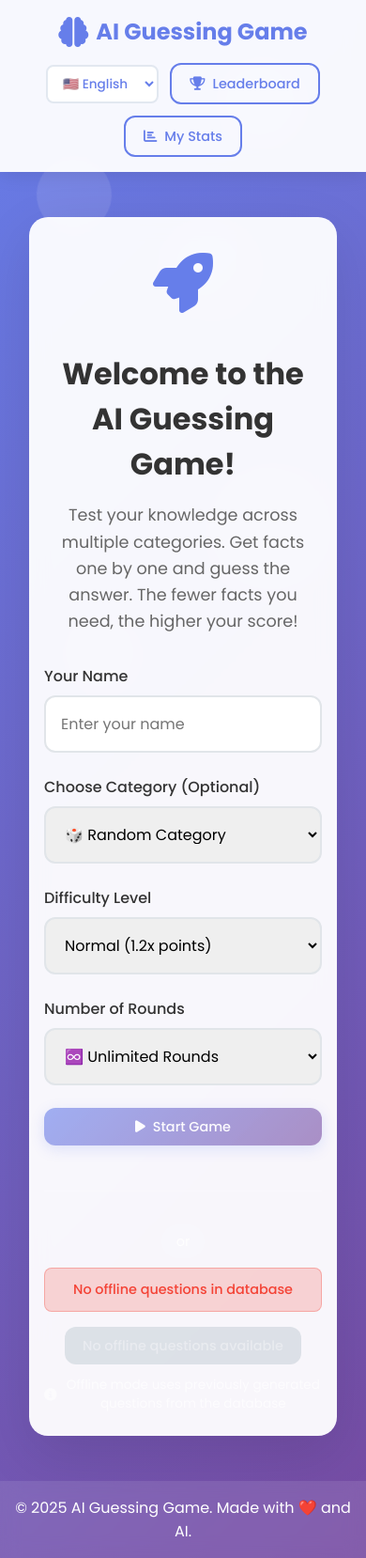
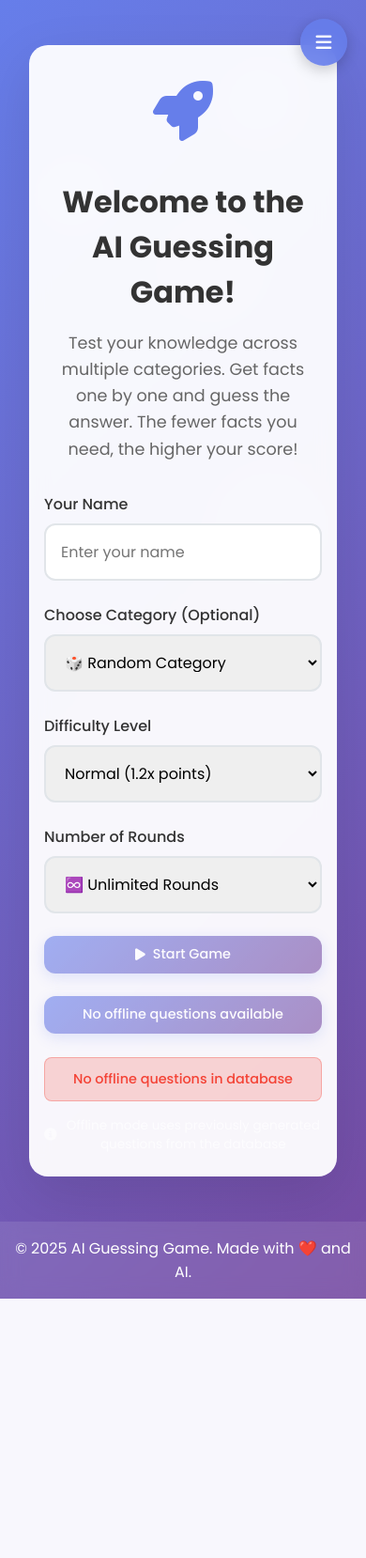
Before and after one commit to adambar-EY/AIGuessGame, a Flask app: page / in a window 390 px wide. Shown: the whole page at 94% size. After the commit the page ends 1382 px from the top, so only its background shows below. Run offline with Flask 3, Linux system fonts and the light colour scheme; some libraries are stand-ins or nearby versions.

Commit message:
Add give up feature and hamburger menu for mobile navigation

```diff
--- a/app.py
+++ b/app.py
@@ -1356,6 +1356,37 @@ def handle_get_hint():
         logger.error(f"Error getting hint: {e}")
         return jsonify({'error': 'Failed to get hint'}), 500
 
+@app.route('/api/give_up', methods=['POST'])
+def handle_give_up():
+    """Give up the current round and reveal the answer"""
+    try:
+        data = request.get_json()
+        session_id = data.get('session_id') or session.get('game_session_id')
+        if not session_id or session_id not in active_sessions:
+            return jsonify({'error': NO_ACTIVE_SESSION_ERROR}), 400
+
+        game_session = active_sessions[session_id]
+        if not game_session.current_item:
+            return jsonify({'error': 'No active round to give up'}), 400
+
+        # End the round as incorrect (give up)
+        result = game_session._end_round(
+            correct=False,
+            similarity=0.0,
+            match_type="gave_up",
+            auto_revealed=True
+        )
+
+        # Add a custom message for giving up
+        result['gave_up'] = True
+        result['message'] = 'You gave up this round'
+
+        return jsonify(result)
+
+    except Exception as e:
+        logger.error(f"Error giving up: {e}")
+        return jsonify({'error': 'Failed to give up'}), 500
+
 @app.route('/api/new_round', methods=['POST'])
 def handle_new_round():
     """Start a new round"""
--- a/static/css/style.css
+++ b/static/css/style.css
@@ -101,6 +101,11 @@ body {
     position: sticky;
     top: 0;
     z-index: 100;
+}
+
+/* Hamburger menu - hidden by default on desktop */
+.hamburger-menu {
+    display: none;
 }
 
 .header .container {
@@ -806,24 +840,7 @@ body {
 
 /* Offline Mode Styles */
 .offline-mode-section {
-    margin-top: 1.5rem;
-    padding-top: 1.5rem;
     border-top: 1px solid rgba(255, 255, 255, 0.2);
-}
-
-.mode-separator {
-    text-align: center;
-    margin: 1rem 0;
-    position: relative;
-}
-
-.mode-separator span {
-    background: rgba(255, 255, 255, 0.1);
-    padding: 0.5rem 1rem;
-    border-radius: 20px;
-    font-size: 0.9rem;
-    color: rgba(255, 255, 255, 0.8);
-    backdrop-filter: blur(10px);
 }
 
 .offline-status {
@@ -945,6 +962,53 @@ body {
         padding: 0 15px;
     }
 
+    /* Hide header on mobile by default */
+    .header {
+        display: none;
+    }
+
+    /* Show header when hamburger menu is toggled */
+    .show-header .header {
+        display: block;
+    }
+
+    /* Hide header when game is active on mobile */
+    .game-active .header {
+        display: none;
+    }
+
+    /* Show header when hamburger menu is toggled during game */
+    .game-active.show-header .header {
+        display: block;
+    }
+
+    /* Hamburger menu button - show on mobile for both main screen and game */
+    .hamburger-menu {
+        display: flex;
+        align-items: center;
+        justify-content: center;
+        position: fixed;
+        top: 20px;
+        right: 20px;
+        z-index: 1001;
+        background: rgba(102, 126, 234, 0.9);
+        border: none;
+        border-radius: 50%;
+        width: 50px;
+        height: 50px;
+        color: white;
+        font-size: 1.2rem;
+        cursor: pointer;
+        box-shadow: 0 4px 15px rgba(0, 0, 0, 0.2);
+        transition: all 0.3s ease;
+        backdrop-filter: blur(10px);
+    }
+
+    .hamburger-menu:hover {
+        background: rgba(102, 126, 234, 1);
+        transform: scale(1.1);
+    }
+
     .header .container {
         flex-direction: column;
         gap: 1rem;
--- a/static/js/app.js
+++ b/static/js/app.js
@@ -99,6 +99,7 @@ const translations = {
         failed_submit_guess: "Failed to submit guess. Please try again.",
         failed_start_new_round: "Failed to start new round. Please try again.",
         failed_start_new_game: "Failed to start new game. Please try again.",
+        failed_give_up: "Failed to give up. Please try again.",
 
         // Additional messages
         failed_load_categories: "Failed to load categories",
@@ -152,7 +153,11 @@ const translations = {
 
         // Confirm dialogs
         confirm_give_up: "Are you sure you want to give up this round?",
-        confirm_exit: "Are you sure you want to exit the current game?"
+        confirm_exit: "Are you sure you want to exit the current game?",
+
+        // Give up messages
+        gave_up_title: "You Gave Up",
+        gave_up_message: "The correct answer was:"
     },
     pl: {
         // Header and navigation
@@ -254,6 +259,7 @@ const translations = {
         failed_submit_guess: "Nie udało się wysłać odpowiedzi. Spróbuj ponownie.",
         failed_start_new_round: "Nie udało się rozpocząć nowej rundy. Spróbuj ponownie.",
         failed_start_new_game: "Nie udało się rozpocząć nowej gry. Spróbuj ponownie.",
+        failed_give_up: "Nie udało się poddać. Spróbuj ponownie.",
 
         // Additional messages
         failed_load_categories: "Nie udało się załadować kategorii",
@@ -307,7 +313,11 @@ const translations = {
 
         // Confirm dialogs
         confirm_give_up: "Czy na pewno chcesz się poddać w tej rundzie?",
-        confirm_exit: "Czy na pewno chcesz wyjść z obecnej gry?"
+        confirm_exit: "Czy na pewno chcesz wyjść z obecnej gry?",
+
+        // Give up messages
+        gave_up_title: "Poddałeś się",
+        gave_up_message: "Poprawna odpowiedź to:"
     }
 };
 
@@ -657,6 +667,7 @@ class GameApp {
         // Header buttons
         const leaderboardBtn = document.getElementById('leaderboardBtn');
         const statsBtn = document.getElementById('statsBtn');
+        const hamburgerMenu = document.getElementById('hamburgerMenu');
 
         leaderboardBtn.addEventListener('click', () => {
             this.showLeaderboard();
@@ -664,6 +675,10 @@ class GameApp {
 
         statsBtn.addEventListener('click', () => {
             this.showStats();
+        });
+
+        hamburgerMenu.addEventListener('click', () => {
+            this.toggleHeader();
         });
 
         // Modal buttons
@@ -928,6 +943,11 @@ class GameApp {
         // Switch to game screen
         this.showScreen('gameScreen');
 
+        // Automatically request the first fact
+        setTimeout(() => {
+            this.requestFact();
+        }, 500); // Small delay to ensure UI is ready
+
         // Removed "game started" toast
     }
 
@@ -946,8 +966,8 @@ class GameApp {
     resetGameState() {
         document.getElementById('factsList').innerHTML = `
             <div class="no-facts">
-                <i class="fas fa-question-circle"></i>
-                <p>${this.t('click_get_hint')}</p>
+                <i class="fas fa-spinner fa-spin"></i>
+                <p>${this.t('getting_hint')}</p>
             </div>
         `;
         document.getElementById('guessHistory').innerHTML = '';
@@ -1287,12 +1307,20 @@ class GameApp {
         const title = document.getElementById('resultTitle');
         const message = document.getElementById('resultMessage');
 
-        // Update content
+        // Check if user gave up
+        const gaveUp = data.gave_up || false;
+
+        // Update content based on success or give up
         if (success) {
             icon.className = 'result-icon success';
             icon.innerHTML = '<i class="fas fa-check-circle"></i>';
             title.textContent = this.t('congratulations');
             message.textContent = this.t('you_got_it_right');
+        } else if (gaveUp) {
+            icon.className = 'result-icon failure';
+            icon.innerHTML = '<i class="fas fa-flag"></i>';
+            title.textContent = this.t('gave_up_title') || 'You Gave Up';
+            message.textContent = this.t('gave_up_message') || 'The correct answer was:';
         } else {
             icon.className = 'result-icon failure';
             icon.innerHTML = '<i class="fas fa-times-circle"></i>';
@@ -1353,14 +1381,29 @@ class GameApp {
         // Display subcategory hint if available
         // Removed subcategory hint toast for new round
 
+        // Automatically request the first fact for new round
+        setTimeout(() => {
+            this.requestFact();
+        }, 500); // Small delay to ensure UI is ready
+
         // Removed "new round started" toast
     }
 
-    giveUp() {
+    async giveUp() {
         if (confirm(this.t('confirm_give_up'))) {
-            // You could implement a give up feature here
-            this.showToast(this.t('round_ended_new_round'), 'warning');
-            this.startNewRound();
+            try {
+                const response = await this.httpRequest('/api/give_up', 'POST', {
+                    session_id: this.gameSession,
+                    language: this.currentLanguage
+                });
+
+                // Show the result with the revealed answer
+                this.showResultModal(response);
+
+            } catch (error) {
+                console.error('❌ Failed to give up:', error);
+                this.showToast(this.t('failed_give_up') || 'Failed to give up. Please try again.', 'error');
+            }
         }
     }
 
@@ -1612,6 +1655,17 @@ class GameApp {
             screen.classList.remove('active');
         });
         document.getElementById(screenId).classList.add('active');
+
+        // Add/remove game-active class for mobile header hiding
+        if (screenId === 'gameScreen') {
+            document.body.classList.add('game-active');
+        } else {
+            document.body.classList.remove('game-active');
+        }
+    }
+
+    toggleHeader() {
+        document.body.classList.toggle('show-header');
     }
 
     closeModal(modalId) {
--- a/templates/index.html
+++ b/templates/index.html
@@ -46,6 +46,11 @@
             </div>
         </div>
     </header>
+
+    <!-- Hamburger Menu Toggle -->
+    <button class="hamburger-menu" id="hamburgerMenu" aria-label="Toggle header">
+        <i class="fas fa-bars"></i>
+    </button>
 
     <!-- Main Content -->
     <main class="main">
@@ -109,21 +114,17 @@
                             Start Game
                         </button>
 
+                        <button class="btn btn-primary btn-large" id="startOfflineGameBtn"
+                            data-translate="start_offline_game" disabled>
+                            <i class="fas fa-database"></i>
+                            Start Offline Game
+                        </button>
+
                         <!-- Offline Mode Section -->
                         <div class="offline-mode-section">
-                            <div class="mode-separator">
-                                <span data-translate="or">or</span>
-                            </div>
-
                             <div id="offlineStatus" class="offline-status" data-translate="offline_status_checking">
                                 Checking offline availability...
                             </div>
-
-                            <button class="btn btn-secondary btn-large" id="startOfflineGameBtn"
-                                data-translate="start_offline_game" disabled>
-                                <i class="fas fa-database"></i>
-                                Start Offline Game
-                            </button>
 
                             <p class="offline-info">
                                 <i class="fas fa-info-circle"></i>
@@ -146,8 +147,6 @@
                             </div>
                             <div>
                                 <h3 id="currentPlayer">Player</h3>
-                                <p class="current-category"><span data-translate="category">Category</span>: <span
-                                        id="currentCategory">-</span></p>
                             </div>
                         </div>
 
@@ -181,6 +180,11 @@
                                 </div>
                             </div>
 
+                            <div class="facts-category">
+                                <span class="category-main" id="currentCategory">-</span>
+                                <span class="category-sub" id="currentSubCategory"></span>
+                            </div>
+
                             <div class="facts-list" id="factsList">
                                 <div class="no-facts">
                                     <i class="fas fa-question-circle"></i>
@@ -207,7 +211,8 @@
                                 </div>
                                 <div class="hint-letters" id="hintLetters"></div>
                                 <div class="hint-info">
-                                    <span data-translate="hints_used">Hints Used</span>: <span id="hintsUsed">0</span>/<span id="maxHints">3</span>
+                                    <span data-translate="hints_used">Hints Used</span>: <span
+                                        id="hintsUsed">0</span>/<span id="maxHints">3</span>
                                 </div>
                             </div>
                         </div>
```
Also changed, not shown: other parts of static/css/style.css (+41 -7 lines).
